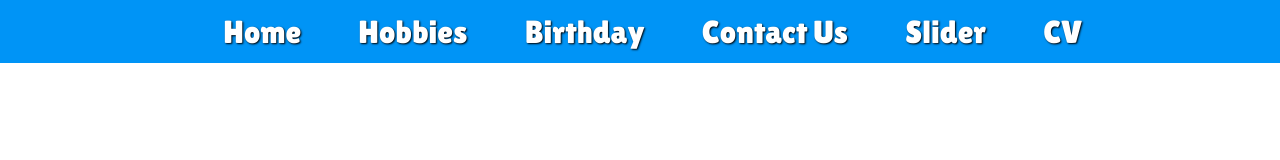
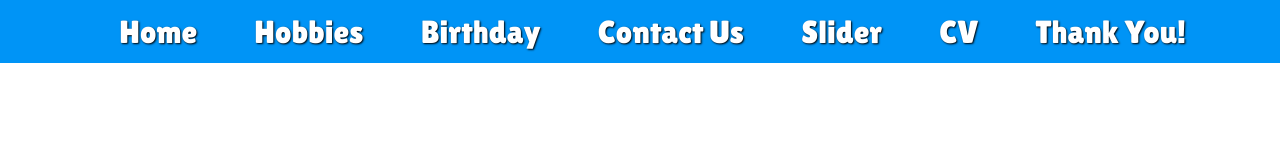
Before and after one commit to 3mohamed-abdelfattah/HTML-CSS-ITI-Task, a plain HTML site: page HomePage.html in a window 1280 px wide. Drawn offline with Linux system fonts and the light colour scheme.

Commit message:
home page

```diff
--- a/HomePage.html
+++ b/HomePage.html
@@ -20,8 +20,10 @@
         <a href="#contact">Contact Us</a>
         <a href="#slider">Slider</a>
         <a href="#cv">CV</a>
+        <a href="#thankyou">Thank You!</a>
     </nav>
 
+    <!-- Home content -->
     <section id="home" class="page">
         <div class="photoHomeDiv">
             <img class="homePhoto" src="/Photos/myPhoto.jpg" />
@@ -31,25 +33,33 @@
             Hello, I'm Mohamed Mohamed, a Cross-Platform Software Developer, from EGYPT.<br />
             Seeking internship opportunities or development projects to elevate my skills in computer science and
             programming techniques, ready to explore the challenges of modern technology.🚀<br />
-        Beyond my professional roles, I actively contribute to the open-source community, showcasing extensive expertise
+            Beyond my professional roles, I actively contribute to the open-source community, showcasing extensive
+            expertise
             in various tech domains such as Android Native, Web Development, JavaScript, Kotlin, and more.<br />
             My journey reflects a commitment to continuous learning, and I harbor a great ambition to further develop my
             skills in a collaborative environment.<br />
-        Engaging with all facets of the development lifecycle, my work is centered on crafting user-focused, innovative
+            Engaging with all facets of the development lifecycle, my work is centered on crafting user-focused,
+            innovative
             solutions, and delivering clean code through effective teamwork.<br />
         </p>
         </div>
     </section>
+
+    <!-- hobbies content -->
 
     <section id="hobbies" class="page">
         <h1>Hobbies Page</h1>
         <p>Here are some of my hobbies.</p>
     </section>
 
+    <!-- birthday content -->
+
     <section id="birthday" class="page">
         <h1>Birthday Page</h1>
         <p>Happy Birthday!</p>
     </section>
+
+    <!-- contact content -->
 
     <section id="contact" class="page">
         <h1>Contact Us Page</h1>
@@ -58,15 +68,21 @@
         </form>
     </section>
 
+    <!-- Slider content -->
+
     <section id="slider" class="page">
         <h1>Slider Page</h1>
         <p>Image slider here.</p>
     </section>
 
+    <!-- CV content -->
+
     <section id="cv" class="page">
         <h1>CV Page</h1>
         <p>My Curriculum Vitae</p>
     </section>
+
+    <!-- Thank You! content -->
 
     <section id="thankyou" class="page">
         <h1>Thank You!</h1>
```
Lines whose indentation alone changed are shown as unchanged.
